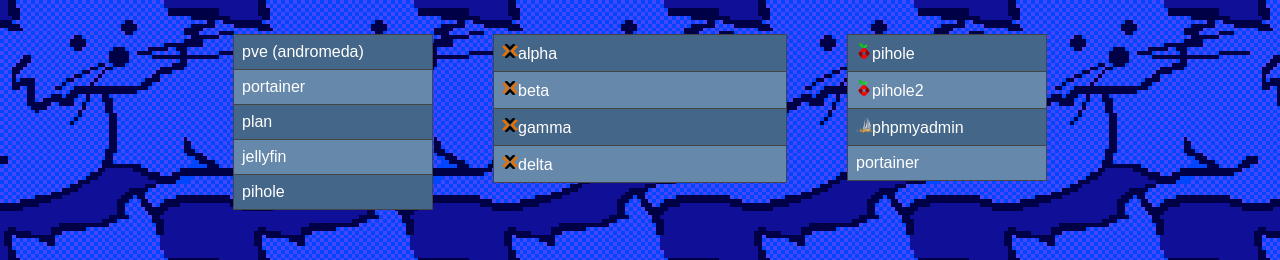
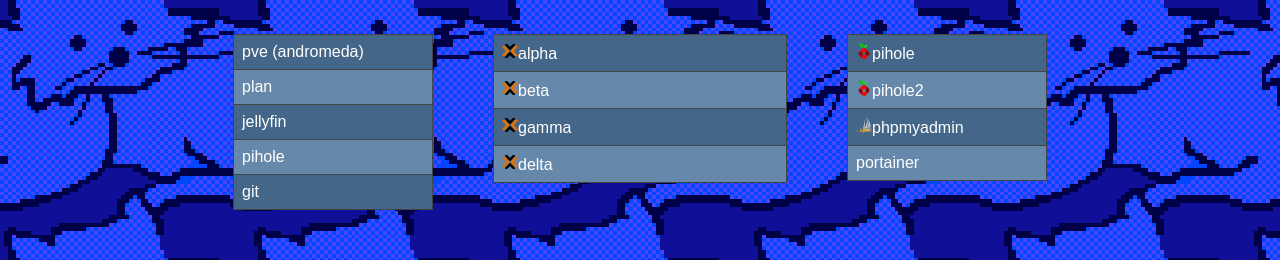
Before and after one commit to lsqc/homelab-launchpad, a plain HTML site: page index.html in a window 1280 px wide. Shown: the part 367-627 px from the top of the page. Drawn offline with Linux system fonts and the light colour scheme; a web font is replaced by a local one.

Commit message:
remove portainer url, fix jellyfin url and add git url

```diff
--- a/index.html
+++ b/index.html
@@ -14,10 +14,10 @@
                 <div class="container">
                     <table>
                         <tr><td><a href='https://pve.subspace.lsdevcloud.net:8006/'>pve (andromeda)</a></td></tr>
-                        <tr><td><a href='https://portainer.subspace.lsdevcloud.net'>portainer</a></td></tr>
                         <tr><td><a href='https://plan.subspace.lsdevcloud.net'>plan</a></td></tr>
-                        <tr><td><a href='https://pi.hole/admin'>jellyfin</a></td></tr>
+                        <tr><td><a href='https://jellyfin.leviathan.lsdevcloud.net'>jellyfin</a></td></tr>
                         <tr><td><a href='https://pi.hole/admin'>pihole</a></td></tr>
+                        <tr><td><a href='https://git.leviathan.lsdevcloud.net/'>git</a></td></tr>
                     </table>
                 </div>
             </div>
```
